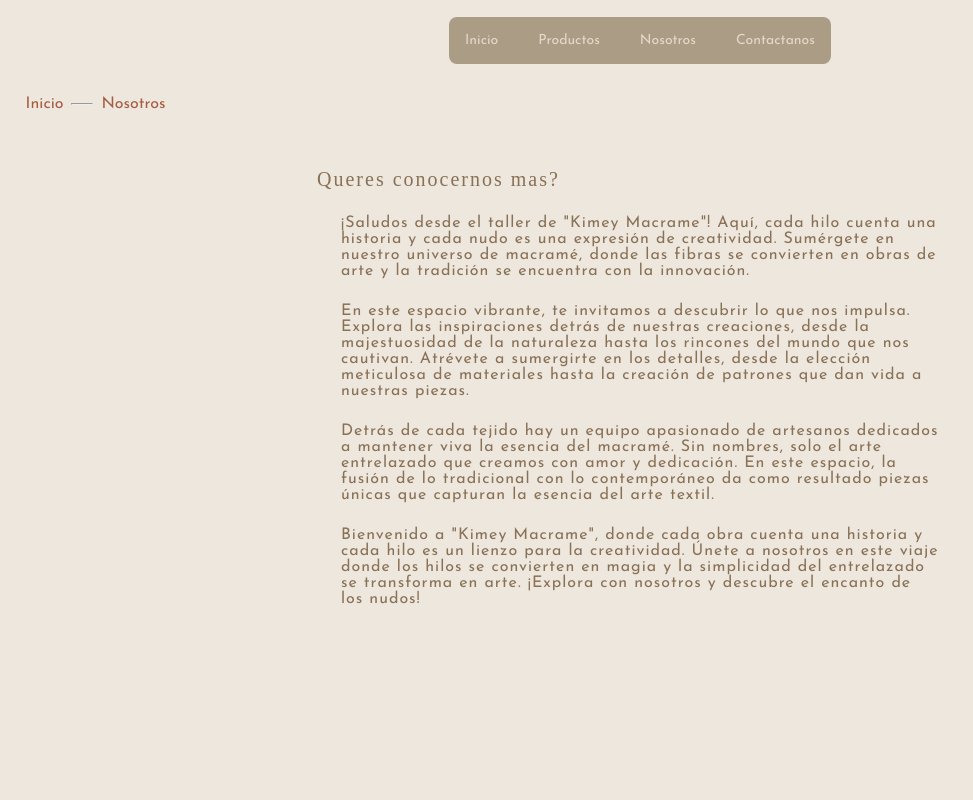
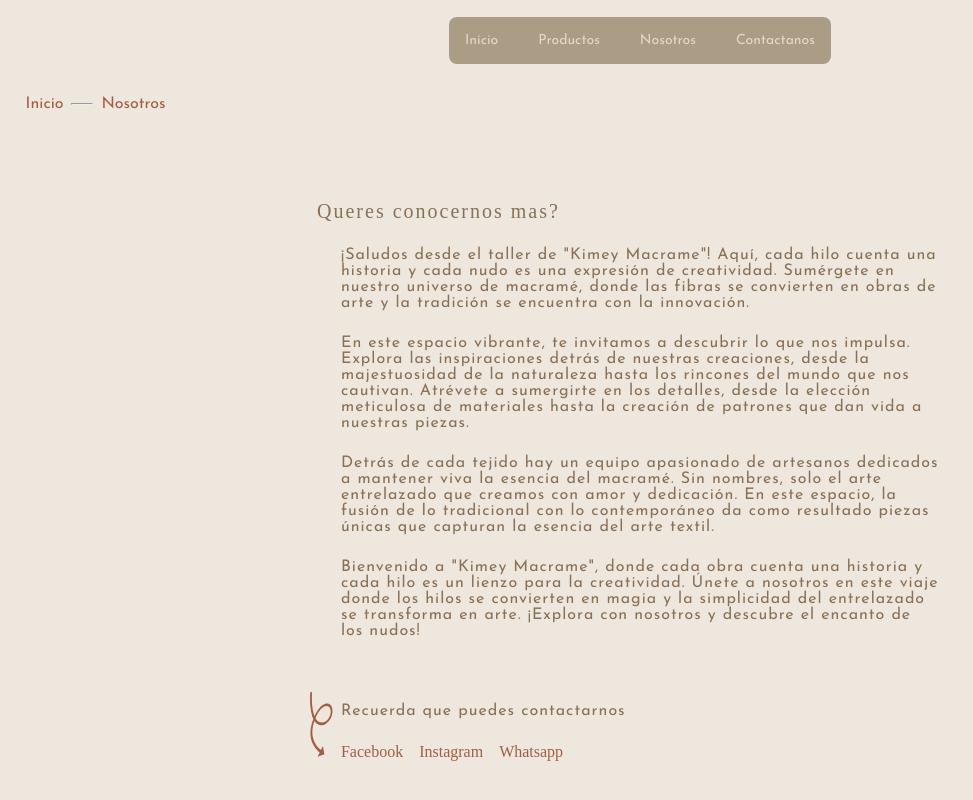
Before and after one commit to MatiasPinho/Kimey-macrame-beta, a React (Vite) app: page /about in a window 1280 px wide. Shown: the top 800 px of the page, without its empty margins (0-973 px from the left). Built offline with nearby package versions, Linux system fonts and the light colour scheme; a web font is replaced by a local one.

Commit message:
segunda prueba de la seccion about, cambiando gaps y agregando la seccion de contactar

```diff
--- a/src/components/header/Header.css
+++ b/src/components/header/Header.css
@@ -21,7 +21,7 @@
 }
 
 .nav-mobile-logo {
-  fill: white;
+  fill: #a65c41;
   z-index: 1;
 }
 
--- a/src/components/pages/about-page/AboutPage.css
+++ b/src/components/pages/about-page/AboutPage.css
@@ -25,13 +25,19 @@
 
 .container-text-about-page {
   display: flex;
-  padding-top: 2rem;
+  padding-top: 4rem;
   flex-direction: column;
-  gap: 1.5rem;
+  gap: 4rem;
   justify-content: center;
   max-width: 90%;
   margin: 0 auto;
-  padding-bottom: 2rem;
+  padding-bottom: 4rem;
+}
+
+.container-text-about-page article {
+  display: flex;
+  flex-direction: column;
+  gap: 1.5rem;
 }
 
 .container-text-about-page h2 {
@@ -66,6 +72,43 @@
 
 .container-about-page {
   display: flex;
+
   flex-direction: column;
   gap: 1.5rem;
 }
+
+.container-contact-about-page {
+  display: flex;
+  flex-direction: column;
+  position: relative;
+  gap: 1.5rem;
+}
+
+.svg-about-page {
+  width: 100px;
+  height: 100px;
+  position: absolute;
+  left: -73px;
+  bottom: -13px;
+}
+
+.container-contact-about-page ul {
+  display: flex;
+  list-style-type: none;
+  gap: 1rem;
+  color: #a65c41;
+}
+
+@media screen and (max-width: 720px) {
+  .container-contact-about-page {
+    position: static;
+    flex-direction: column;
+    gap: 0;
+  }
+
+  .svg-about-page {
+    position: relative;
+    left: -45px;
+    bottom: 6px;
+  }
+}
--- a/src/components/pages/about-page/AboutPage.jsx
+++ b/src/components/pages/about-page/AboutPage.jsx
@@ -11,38 +11,63 @@
         </span>
 
         <div className="container-text-about-page">
+          <article>
             <h2>Queres conocernos mas?</h2>
             <p>
-            ¡Saludos desde el taller de "Kimey Macrame"! Aquí, cada hilo cuenta
-            una historia y cada nudo es una expresión de creatividad. Sumérgete
-            en nuestro universo de macramé, donde las fibras se convierten en
-            obras de arte y la tradición se encuentra con la innovación.
+              ¡Saludos desde el taller de "Kimey Macrame"! Aquí, cada hilo
+              cuenta una historia y cada nudo es una expresión de creatividad.
+              Sumérgete en nuestro universo de macramé, donde las fibras se
+              convierten en obras de arte y la tradición se encuentra con la
+              innovación.
             </p>
             <p>
               En este espacio vibrante, te invitamos a descubrir lo que nos
               impulsa. Explora las inspiraciones detrás de nuestras creaciones,
-            desde la majestuosidad de la naturaleza hasta los rincones del mundo
-            que nos cautivan. Atrévete a sumergirte en los detalles, desde la
-            elección meticulosa de materiales hasta la creación de patrones que
-            dan vida a nuestras piezas.
+              desde la majestuosidad de la naturaleza hasta los rincones del
+              mundo que nos cautivan. Atrévete a sumergirte en los detalles,
+              desde la elección meticulosa de materiales hasta la creación de
+              patrones que dan vida a nuestras piezas.
             </p>
             <p>
               Detrás de cada tejido hay un equipo apasionado de artesanos
-            dedicados a mantener viva la esencia del macramé. Sin nombres, solo
-            el arte entrelazado que creamos con amor y dedicación. En este
-            espacio, la fusión de lo tradicional con lo contemporáneo da como
-            resultado piezas únicas que capturan la esencia del arte textil.
+              dedicados a mantener viva la esencia del macramé. Sin nombres,
+              solo el arte entrelazado que creamos con amor y dedicación. En
+              este espacio, la fusión de lo tradicional con lo contemporáneo da
+              como resultado piezas únicas que capturan la esencia del arte
+              textil.
             </p>
             <p>
-            Bienvenido a "Kimey Macrame", donde cada obra cuenta una historia y
-            cada hilo es un lienzo para la creatividad. Únete a nosotros en este
-            viaje donde los hilos se convierten en magia y la simplicidad del
-            entrelazado se transforma en arte. ¡Explora con nosotros y descubre
-            el encanto de los nudos!
+              Bienvenido a "Kimey Macrame", donde cada obra cuenta una historia
+              y cada hilo es un lienzo para la creatividad. Únete a nosotros en
+              este viaje donde los hilos se convierten en magia y la simplicidad
+              del entrelazado se transforma en arte. ¡Explora con nosotros y
+              descubre el encanto de los nudos!
             </p>
-          {/* <div className="container-contact-about-page">
+          </article>
+          <div className="container-contact-about-page">
             <p>Recuerda que puedes contactarnos</p>
-          </div> */}
+            <svg
+              className="svg-about-page"
+              xmlns="http://www.w3.org/2000/svg"
+              width="146"
+              height="182"
+              viewBox="0 0 146 182"
+              fill="none"
+            >
+              <path
+                fill-rule="evenodd"
+                clip-rule="evenodd"
+                d="M76.0858 142.858C62.212 131.053 53.0371 111.462 64.4992 81.9221C63.7412 80.3229 63.0639 78.5807 62.4617 76.7156C58.9501 65.8377 58.0196 50.7243 58.6889 35.763L58.7912 33.4831L62.0799 32.2594L61.9778 34.5388C61.3379 48.8403 62.1829 63.3152 65.5397 73.7138C65.8799 74.7711 66.2528 75.7962 66.6576 76.7869C69.2011 71.1864 75.2059 60.2837 82.3513 55.9493C94.0851 48.8318 100.71 58.6941 99.2431 70.3043C97.5446 83.7495 87.3177 91.7018 82.6532 92.677C75.4991 94.1728 70.1985 91.2321 66.4176 85.3933C57.3707 111.024 65.9348 127.944 78.2254 138.468L81.8954 130.937L84.6174 146.063L72.2848 150.657L76.0858 142.858ZM68.3764 80.3605C71.7144 86.2561 76.5198 89.411 83.2432 88.0055C86.8133 87.2587 94.7016 81.2723 96.0012 70.9822C97.1379 61.9849 91.8066 54.7162 82.7138 60.2318C76.4654 64.0219 71.3128 73.7708 69.1706 78.5402C68.8995 79.1434 68.6347 79.7503 68.3764 80.3605Z"
+                fill="#A65C41"
+              />
+            </svg>
+
+            <ul>
+              <li>Facebook</li>
+              <li>Instagram</li>
+              <li>Whatsapp</li>
+            </ul>
+          </div>
         </div>
       </section>
     </main>
```
Lines whose indentation alone changed are shown as unchanged.
